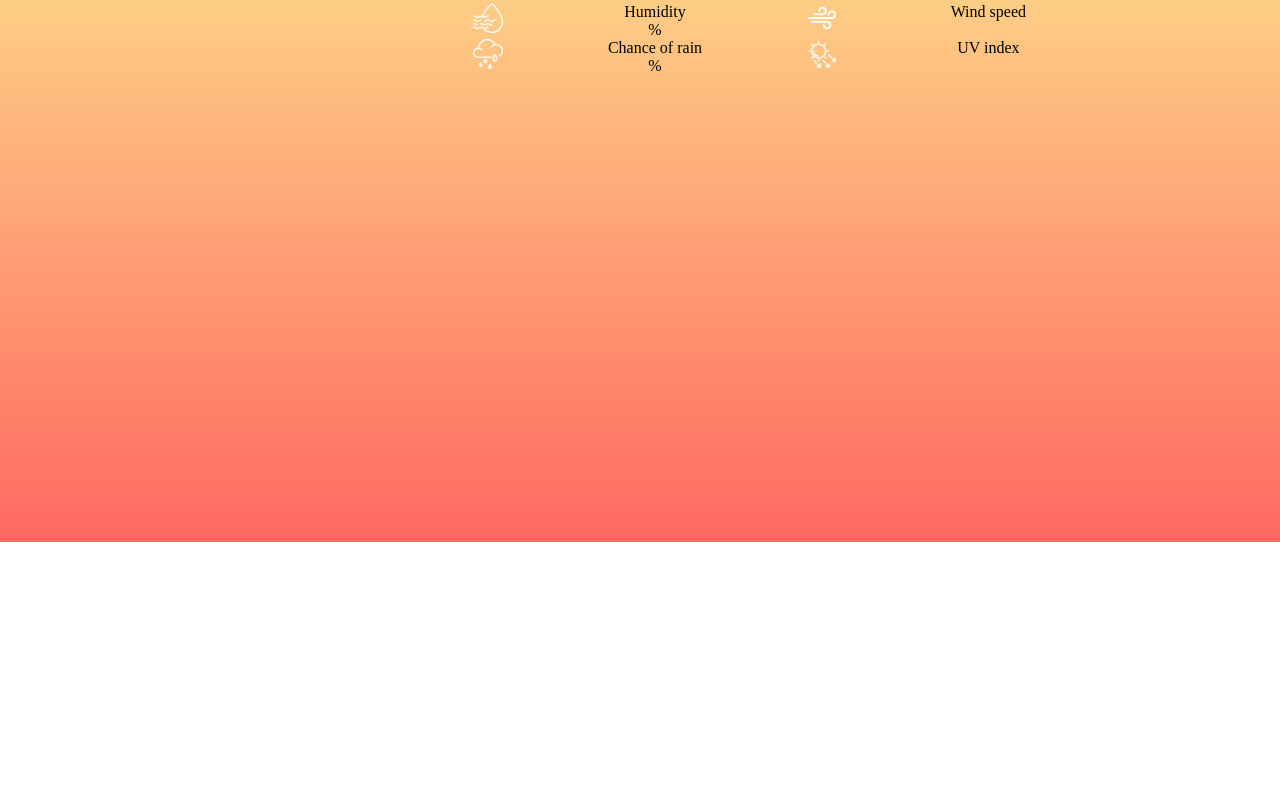
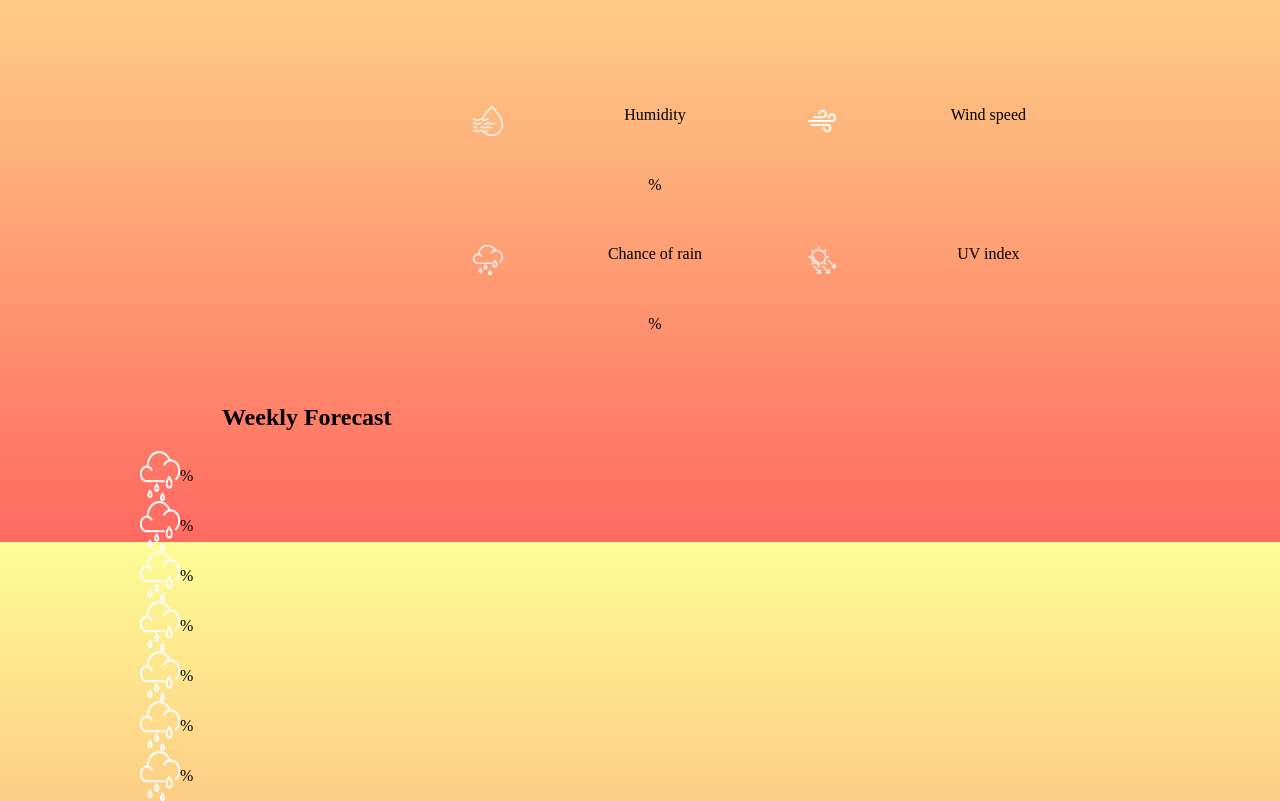
Before and after one commit to reezuan/TOP-weather-app, a website built with webpack: page index.html in a window 1280 px wide. Shown: the part 258-1059 px from the top of the page. Before the commit the page ends 800 px from the top, so only its background shows below. Built offline with nearby package versions, Linux system fonts and the light colour scheme; files whose address does not match are found by name.

Commit message:
Display weather forecast for next 7 days

```diff
--- a/src/components/mainWeatherSection.js
+++ b/src/components/mainWeatherSection.js
@@ -6,6 +6,7 @@ import { humidityCard } from "./current-weather/humidityCard.js";
 import { UVCard } from "./current-weather/UVCard.js";
 import { windDirectionCard } from "./current-weather/windDirectionCard.js";
 import { windSpeedCard } from "./current-weather/windSpeedCard.js";
+import { weeklyForecastSection } from "./weeklyForecastSection.js";
 
 function mainWeatherSection() {
     const weatherSection = document.createElement("main");
@@ -25,6 +26,7 @@ function mainWeatherSection() {
     weatherSection.appendChild(weatherHeading());
     weatherSection.appendChild(weatherOverview());
     weatherSection.appendChild(weatherDetails);
+    weatherSection.appendChild(weeklyForecastSection());
 
     return weatherSection;
 }
--- /dev/null
+++ b/src/components/weekly-forecast/forecastRow.js
@@ -0,0 +1,61 @@
+import Rain from "../../assets/rain.png";
+
+function forecastRow(daysAfterCurrent) {
+    const row = document.createElement("div");
+    row.classList.add("forecast-item");
+
+    // --------------- DATE ---------------
+    const date = document.createElement("p");
+    date.setAttribute("data-forecast-date", "");
+    date.setAttribute("data-forecast-day", daysAfterCurrent);
+
+    // --------------- MAX TEMP ---------------
+    const maxTemp = document.createElement("p");
+
+    const maxTempValue = document.createElement("span");
+    maxTempValue.setAttribute("data-forecast-max-temp", "");
+    maxTempValue.setAttribute("data-forecast-day", daysAfterCurrent);
+
+    const maxTempUnit = document.createElement("span");
+    maxTempUnit.setAttribute("data-temperature-unit", "");
+
+    maxTemp.append(maxTempValue, maxTempUnit);
+
+    // --------------- MIN TEMP ---------------
+    const minTemp = document.createElement("p");
+
+    const minTempValue = document.createElement("span");
+    minTempValue.setAttribute("data-forecast-min-temp", "");
+    minTempValue.setAttribute("data-forecast-day", daysAfterCurrent);
+
+    const minTempUnit = document.createElement("span");
+    minTempUnit.setAttribute("data-temperature-unit", "");
+
+    minTemp.append(minTempValue, minTempUnit);
+
+    // --------------- CHANCE OF RAIN ---------------
+    const rainInfoContainer = document.createElement("div");
+    rainInfoContainer.classList.add("rain-forecast");
+
+    const rainIcon = new Image();
+    rainIcon.src = Rain;
+
+    const chanceOfRain = document.createElement("p");
+    const chanceOfRainData = document.createElement("span");
+    chanceOfRainData.setAttribute("data-forecast-rain", "");
+    chanceOfRainData.setAttribute("data-forecast-day", daysAfterCurrent);
+    chanceOfRain.append(chanceOfRainData, "%");
+
+    rainInfoContainer.appendChild(rainIcon);
+    rainInfoContainer.appendChild(chanceOfRain);
+
+    // ---------------------------------------
+    row.appendChild(date);
+    row.appendChild(maxTemp);
+    row.appendChild(minTemp);
+    row.appendChild(rainInfoContainer);
+
+    return row;
+}
+
+export { forecastRow };
--- /dev/null
+++ b/src/components/weeklyForecastSection.js
@@ -0,0 +1,25 @@
+import { forecastRow } from "./weekly-forecast/forecastRow.js";
+
+function weeklyForecastSection() {
+    const weeklyForecastSection = document.createElement("section");
+    weeklyForecastSection.classList.add("weekly-forecast");
+
+    // ----- SECTION HEADING ------------------------------------------
+    const sectionHeading = document.createElement("h2");
+    sectionHeading.textContent = "Weekly Forecast";
+
+    // ----- CONTAINER FOR FORECAST ROWS ------------------------------
+    const forecastList = document.createElement("div");
+    forecastList.classList.add("forecast-list");
+
+    for (let i = 1; i <= 7; i++) {
+        forecastList.appendChild(forecastRow(i));
+    }
+
+    weeklyForecastSection.appendChild(sectionHeading);
+    weeklyForecastSection.appendChild(forecastList);
+
+    return weeklyForecastSection;
+}
+
+export { weeklyForecastSection };
--- a/src/core/style.css
+++ b/src/core/style.css
@@ -125,3 +125,21 @@ main {
 
     grid-area: 1 / 2 / 2 / 3;
 }
+
+.weekly-forecast {
+    display: flex;
+    flex-direction: column;
+}
+
+.forecast-item {
+    display: flex;
+}
+
+.rain-forecast {
+    display: flex;
+}
+
+.rain-forecast img {
+    width: 40px;
+    height: auto;
+}
--- a/src/utils/fetchWeatherData.js
+++ b/src/utils/fetchWeatherData.js
@@ -1,6 +1,6 @@
 import { buildForecastRequestUrl } from "../api-functions/buildForecastRequestUrl.js";
 
-async function fetchWeatherData(query, key = "1e59001d3205403fa8a174857242905", numberOfDays = 7) {
+async function fetchWeatherData(query, key = "1e59001d3205403fa8a174857242905", numberOfDays = 8) {
     try {
         const requestUrl = buildForecastRequestUrl(key, query, numberOfDays);
         const response = await fetch(requestUrl, {mode: "cors"});
--- a/src/utils/updateWeatherValues.js
+++ b/src/utils/updateWeatherValues.js
@@ -3,34 +3,34 @@ import { formatDate } from "./formatDate.js";
 function updateWeatherValues(data) {
     console.log(data);
 
-    // Set location
+    // ----- SET LOCATION ---------------------------------------------
     const city = document.querySelector("[data-city]");
     city.textContent = data.location.name;
 
     const country = document.querySelector("[data-country]");
     country.textContent = data.location.country;
 
-    // Set current date
+    // ----- SET CURRENT DATE -----------------------------------------
     const dateTimeNow = new Date(data.location.localtime);
 
     const date = document.querySelector("[data-current-date]");
     date.textContent = formatDate(dateTimeNow);
 
-    // Set time
+    // ----- SET TIME -------------------------------------------------
     const time = document.querySelector("[data-time-now]");
     const timeString = dateTimeNow.toTimeString();
     time.textContent = `${timeString.substring(0, 2)}:${timeString.substring(3, 5)}`;
 
-    // Set morning/night icon
+    // ----- SET MORNING/NIGHT ICON -----------------------------------
     const timeOfDayIcon = document.querySelector("[data-is-day]");
     timeOfDayIcon.dataset.isDay = data.current.is_day === 1 ? "true" : "false";
 
-    // Set current temperature
+    // ----- SET CURRENT TEMPERATURE ----------------------------------
     const currentTemp = document.querySelector("[data-current-temp]");
     currentTemp.dataset.temperatureFahrenheit = data.current.temp_f;
     currentTemp.dataset.temperatureCelsius = data.current.temp_c;
 
-    // Set 'feels like' temperature
+    // ----- SET 'FEELS LIKE' TEMPERATURE -----------------------------
     const feelsLikeTemp = document.querySelector("[data-feels-like]");
     feelsLikeTemp.dataset.temperatureFahrenheit = data.current.feelslike_f;
     feelsLikeTemp.dataset.temperatureCelsius = data.current.feelslike_c;
@@ -43,19 +43,19 @@ function updateWeatherValues(data) {
         feelsLikeTemp.textContent = data.current.feelslike_f;
     }
 
-    // Set general forecast
+    // ----- SET GENERAL FORECAST -------------------------------------
     const generalForecast = document.querySelector("[data-general-forecast]");
     generalForecast.textContent = data.current.condition.text;
 
-    // Set wind direction
+    // ----- SET WIND DIRECTION ---------------------------------------
     const windDirection = document.querySelector("[data-wind-direction]");
     windDirection.textContent = data.current.wind_dir;
 
-    // Set humidity
+    // ----- SET HUMIDITY ---------------------------------------------
     const humidity = document.querySelector("[data-humidity]");
     humidity.textContent = data.current.humidity;
 
-    // Set wind speed
+    // ----- SET WIND SPEED -------------------------------------------
     const windSpeed = document.querySelector("[data-wind-speed]");
     windSpeed.dataset.speedMph = data.current.wind_mph;
     windSpeed.dataset.speedKph = data.current.wind_kph;
@@ -66,12 +66,33 @@ function updateWeatherValues(data) {
         windSpeed.textContent = data.current.wind_mph;
     }
 
-    // Set chance of rain
+    // ----- SET CHANCE OF RAIN ---------------------------------------
     const chanceOfRain = document.querySelector("[data-chance-of-rain]");
     chanceOfRain.textContent = data.forecast.forecastday[0].day.daily_chance_of_rain;
 
+    // ----- SET UV INDEX ---------------------------------------------
     const UVIndex = document.querySelector("[data-uv-index]");
     UVIndex.textContent = data.current.uv;
+
+    // ----- SET WEEKLY FORECAST --------------------------------------
+    for (let i = 1; i <= 7; i++) {
+        const forecastDate = document.querySelector(`[data-forecast-date][data-forecast-day="${i}"]`);
+        forecastDate.textContent = formatDate(new Date(data.forecast.forecastday[i].date));
+
+        const forecastMaxTemp = document.querySelector(`[data-forecast-max-temp][data-forecast-day="${i}"]`);
+        const forecastMinTemp = document.querySelector(`[data-forecast-min-temp][data-forecast-day="${i}"]`);
+
+        if (localStorage.getItem("temperatureUnit") === "celsius") {
+            forecastMaxTemp.textContent = data.forecast.forecastday[i].day.maxtemp_c;
+            forecastMinTemp.textContent = data.forecast.forecastday[i].day.mintemp_c;
+        } else if (localStorage.getItem("temperatureUnit") === "fahrenheit") {
+            forecastMaxTemp.textContent = data.forecast.forecastday[i].day.maxtemp_f;
+            forecastMinTemp.textContent = data.forecast.forecastday[i].day.mintemp_f;
+        }
+
+        const forecastRainChance = document.querySelector(`[data-forecast-rain][data-forecast-day="${i}"]`);
+        forecastRainChance.textContent = data.forecast.forecastday[i].day.daily_chance_of_rain;
+    }
 };
 
 export { updateWeatherValues };
```
Also changed, not shown: dist/main.js.
